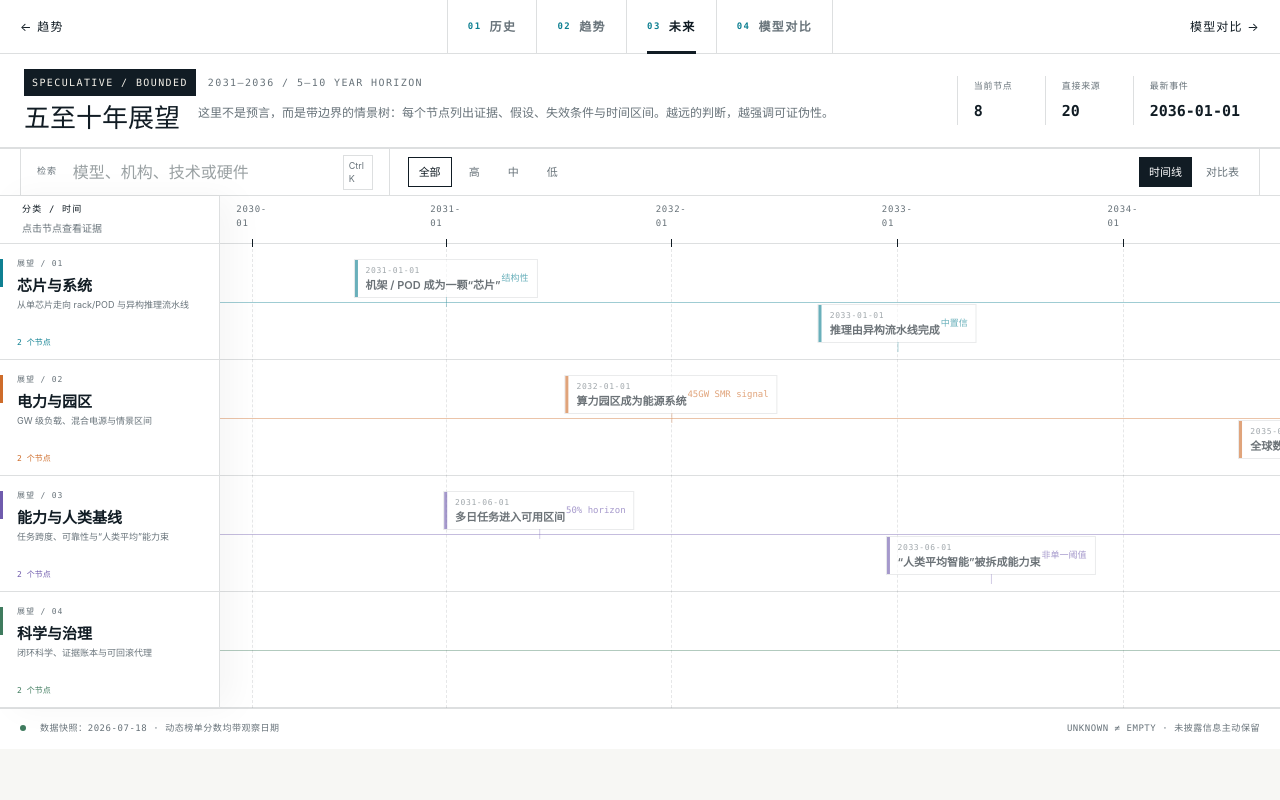
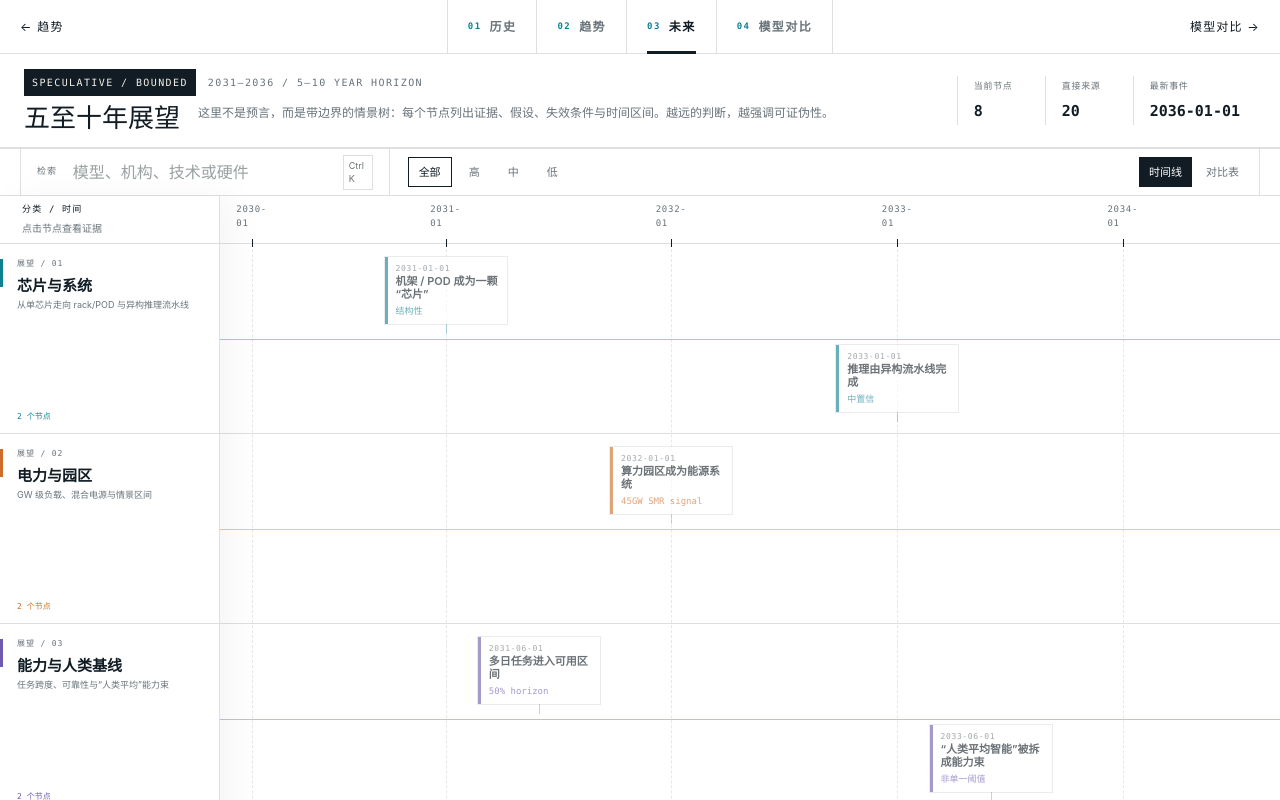
Before and after one commit to Kirrito-k423/AIHisTrendFuture, a Next.js app: page /future in a window 1280 px wide. Shown: the top 800 px of the page. Built offline with nearby package versions, Linux system fonts and the light colour scheme.

Commit message:
make timeline nodes narrower and wrap labels

```diff
--- a/app/components/TimelineExplorer.tsx
+++ b/app/components/TimelineExplorer.tsx
@@ -379,7 +379,7 @@ export function TimelineExplorer({ data }: { data: TimelinePageData }) {
                       type="button"
                       className={`event-marker tier-${event.tier ?? "baseline"} ${selected?.id === event.id ? "selected" : ""}`}
                       key={event.id}
-                      style={{ left: `${toPercent(event.date, activeStart, activeEnd)}%`, top: `${15 + (eventIndex % 2) * 45}px` }}
+                      style={{ left: `${toPercent(event.date, activeStart, activeEnd)}%`, top: `${12 + (eventIndex % 2) * 88}px` }}
                       onClick={() => setSelected(event)}
                       aria-label={`查看 ${event.title} 的详细证据`}
                     >
--- a/app/globals.css
+++ b/app/globals.css
@@ -2095,3 +2095,64 @@ body {
     padding-right: 8px;
   }
 }
+
+/* Narrow timeline cards: favor readable wrapping over horizontal footprint. */
+.lane-label,
+.timeline-lane {
+  height: 190px;
+}
+
+.lane-baseline {
+  top: 95px;
+}
+
+.event-marker {
+  align-content: start;
+  grid-template-columns: minmax(0, 1fr);
+  height: auto;
+  min-height: 66px;
+  min-width: 0;
+  padding: 7px 8px 7px 11px;
+  width: 124px;
+}
+
+.event-date {
+  grid-column: 1;
+  line-height: 1.2;
+  white-space: normal;
+}
+
+.event-marker strong {
+  display: block;
+  grid-column: 1;
+  line-height: 1.25;
+  max-width: none;
+  overflow-wrap: anywhere;
+  white-space: normal;
+  word-break: normal;
+}
+
+.event-marker em {
+  align-self: start;
+  grid-column: 1;
+  grid-row: auto;
+  line-height: 1.25;
+  margin-top: 3px;
+  max-width: 102px;
+  overflow-wrap: anywhere;
+  white-space: normal;
+}
+
+.event-marker > small {
+  grid-column: 1;
+  line-height: 1.2;
+  margin-top: 2px;
+  overflow-wrap: anywhere;
+  white-space: normal;
+}
+
+@media (max-width: 760px) {
+  .event-marker {
+    width: 116px;
+  }
+}
```
